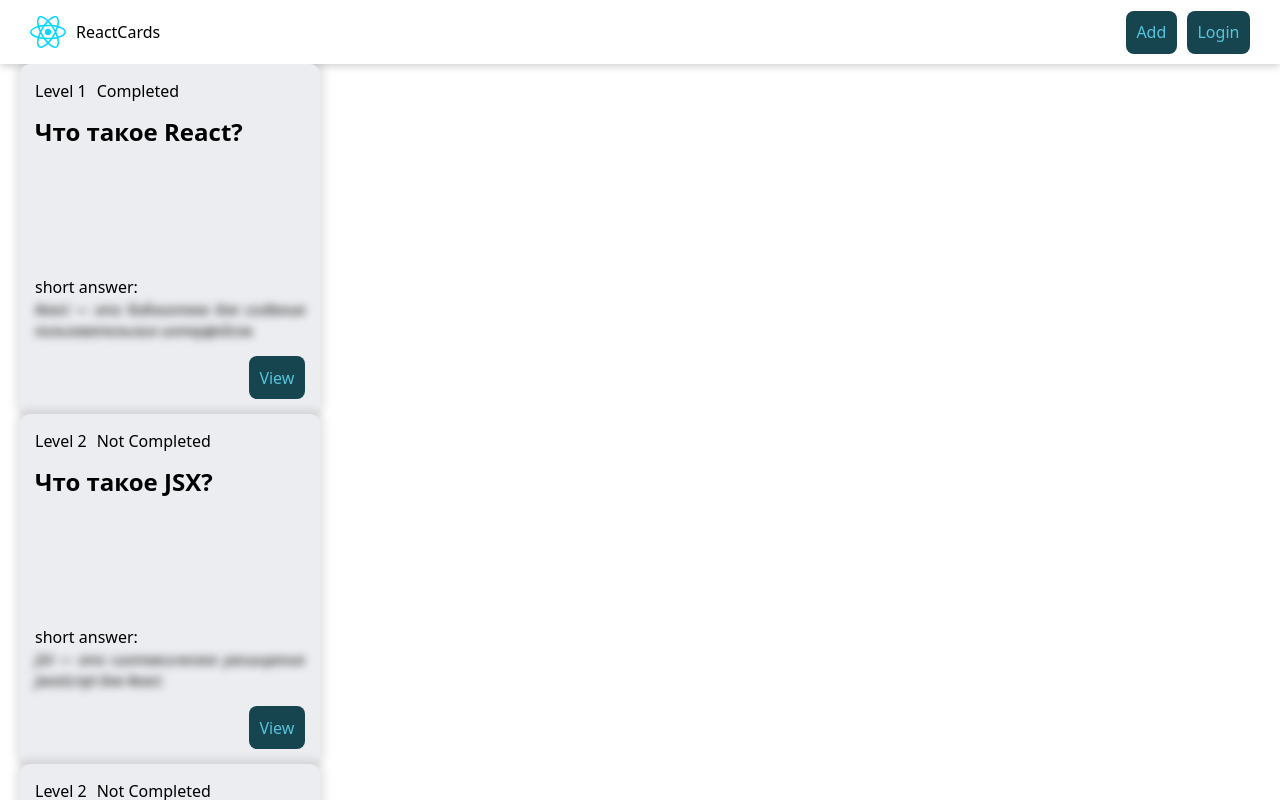
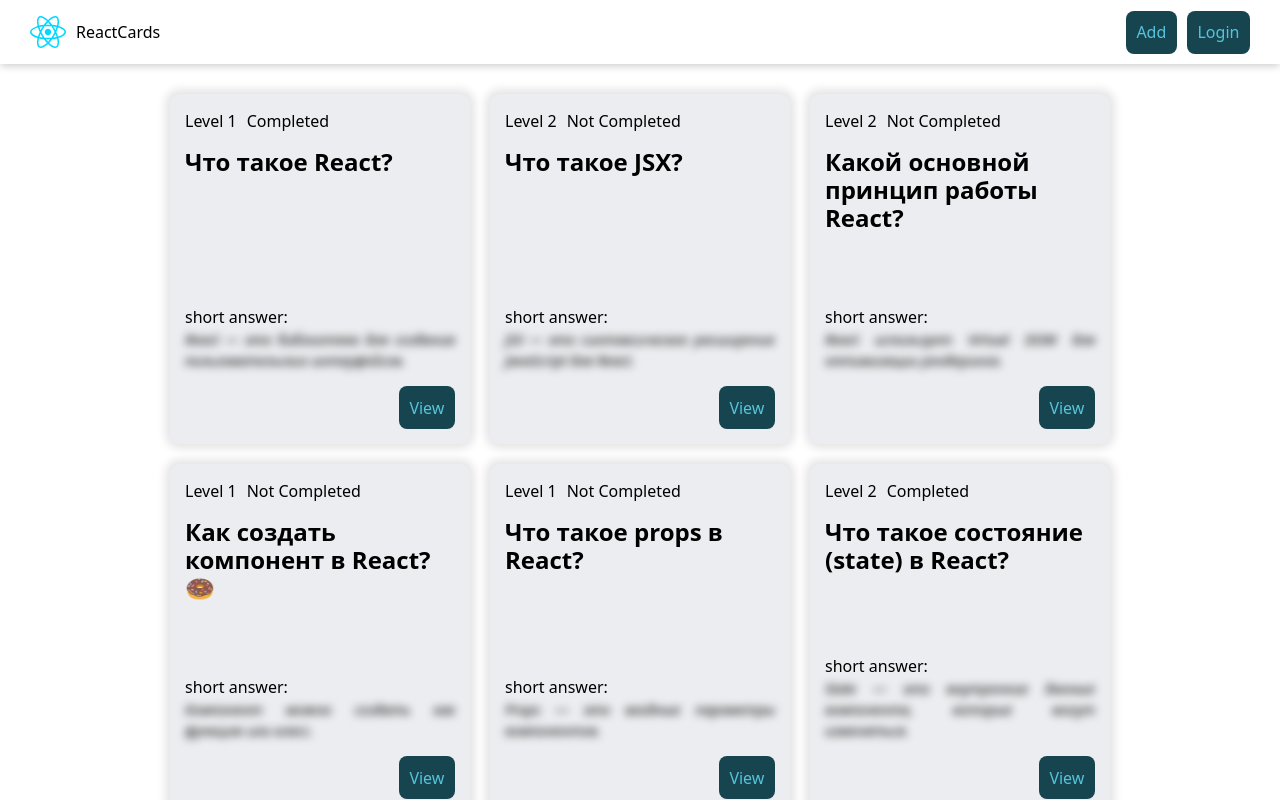
Before and after one commit to AlexandraKurylo/react-app-course, a React (Vite) app: page / in a window 1280 px wide. Built offline with nearby package versions, Linux system fonts and the light colour scheme; data requests are answered from the project's data file.

Commit message:
question card list

```diff
--- /dev/null
+++ b/src/components/QuestionCardList/QuestionCardList.jsx
@@ -0,0 +1,12 @@
+import { QuestionCard } from "../QuestionCard";
+import cls from "./QuestionCardList.module.css";
+
+export const QuestionCardList = ({ cards }) => {
+  return (
+    <div className={cls.cardList}>
+      {cards.map((card, index) => {
+        return <QuestionCard card={card} key={index} />;
+      })}
+    </div>
+  );
+};
--- /dev/null
+++ b/src/components/QuestionCardList/QuestionCardList.module.css
@@ -0,0 +1,10 @@
+.cardList {
+    width: 100%;
+    padding: 30px 0;
+    margin: 0 auto;
+    display: flex;
+    justify-content: center;
+    align-items: center;
+    flex-wrap: wrap;
+    gap: 20px;
+}
--- /dev/null
+++ b/src/components/QuestionCardList/index.jsx
@@ -0,0 +1 @@
+export { QuestionCardList } from "./QuestionCardList";
--- a/src/pages/HomePage/HomePage.jsx
+++ b/src/pages/HomePage/HomePage.jsx
@@ -1,6 +1,6 @@
 import { useState, useEffect } from "react";
-import { QuestionCard } from "../../components/QuestionCard";
 import { API_URL } from "../../constants";
+import { QuestionCardList } from "../../components/QuestionCardList";
 // import cls from "./HomePage.module.css";
 
 export const HomePage = () => {
@@ -25,9 +25,7 @@ export const HomePage = () => {
 
   return (
     <>
-      {questions.map((card, index) => {
-        return <QuestionCard card={card} key={index} />;
-      })}
+      <QuestionCardList cards={questions} />
     </>
   );
 };
```
